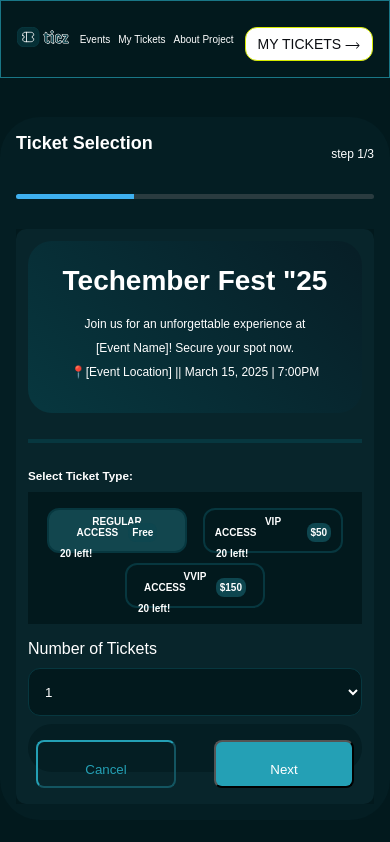
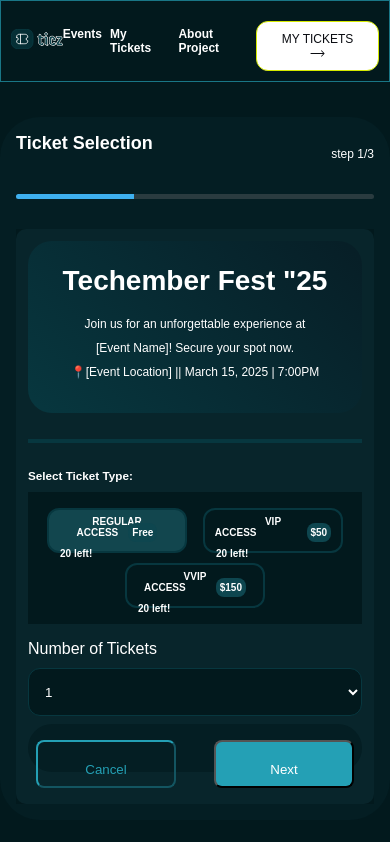
Before and after one commit to PAMMY100/ticket-generator, a React (Vite) app: page / in a window 390 px wide. Built offline with nearby package versions, Linux system fonts and the light colour scheme; a web font is replaced by a local one.

Commit message:
quick changes

```diff
--- a/src/Navbar/Navbar.css
+++ b/src/Navbar/Navbar.css
@@ -51,7 +51,7 @@ button .arrow {
 @media (max-width: 768px) {
     header {
         height: auto;
-        padding: 16px;
+        padding: 10px;
     }
 
     nav ul {
@@ -63,6 +63,11 @@ button .arrow {
 
     .logo {
         height: 20px;
+    }
+
+    header a {
+        font-size: 12px;
+        font-weight: bold;
     }
 
     header button {
@@ -86,12 +91,13 @@ button .arrow {
 
     ul li {
         font-size: 10px;
+        font-weight: bold;
     }
 
-    header button {
+    /* header button {
         font-size: 14px;
         padding: 8px 12px;
-    }
+    } */
 
     .arrow {
         width: 15px;
```
